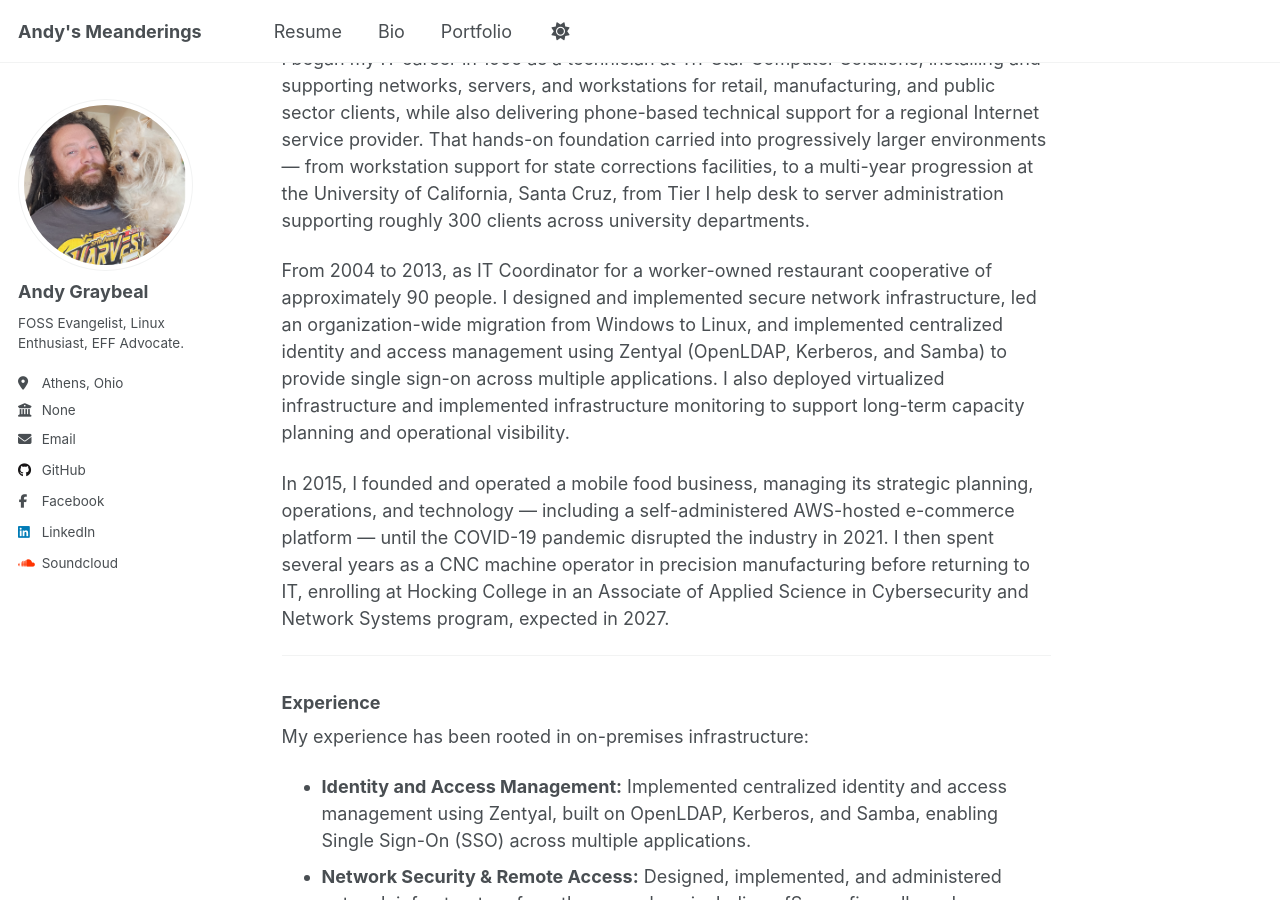
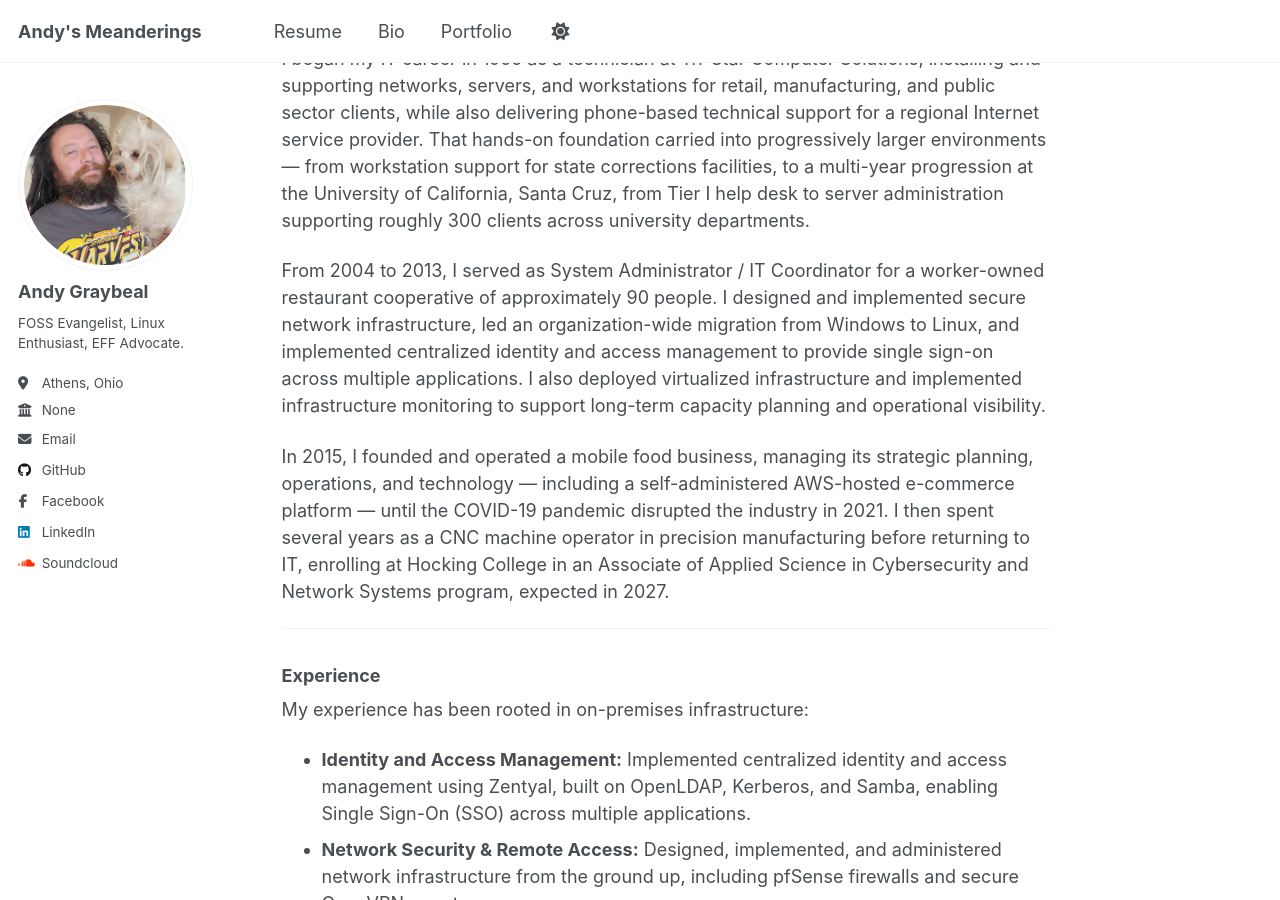
Before and after one commit to andy-graybeal/andy-graybeal.github.io, a Jekyll site: the page built from _pages/about.md, in a window 1280 px wide and 900 px high, scrolled down 560 px. Built offline with Jekyll 4.4.1, drawn with Linux system fonts in a browser that asks for light colours; a script that is not in the unit is left out.

Commit message:
Clarify job title in background section
Updated job title for clarity and consistency.

```diff
--- a/_pages/about.md
+++ b/_pages/about.md
@@ -69,7 +69,7 @@ I have 20+ years of experience supporting enterprise infrastructure across highe
 
 I began my IT career in 1995 as a technician at Tri-Star Computer Solutions, installing and supporting networks, servers, and workstations for retail, manufacturing, and public sector clients, while also delivering phone-based technical support for a regional Internet service provider. That hands-on foundation carried into progressively larger environments — from workstation support for state corrections facilities, to a multi-year progression at the University of California, Santa Cruz, from Tier I help desk to server administration supporting roughly 300 clients across university departments.
 
-From 2004 to 2013, as IT Coordinator for a worker-owned restaurant cooperative of approximately 90 people. I designed and implemented secure network infrastructure, led an organization-wide migration from Windows to Linux, and implemented centralized identity and access management using Zentyal (OpenLDAP, Kerberos, and Samba) to provide single sign-on across multiple applications. I also deployed virtualized infrastructure and implemented infrastructure monitoring to support long-term capacity planning and operational visibility.
+From 2004 to 2013, I served as System Administrator / IT Coordinator for a worker-owned restaurant cooperative of approximately 90 people. I designed and implemented secure network infrastructure, led an organization-wide migration from Windows to Linux, and implemented centralized identity and access management to provide single sign-on across multiple applications. I also deployed virtualized infrastructure and implemented infrastructure monitoring to support long-term capacity planning and operational visibility.
 
 In 2015, I founded and operated a mobile food business, managing its strategic planning, operations, and technology — including a self-administered AWS-hosted e-commerce platform — until the COVID-19 pandemic disrupted the industry in 2021. I then spent several years as a CNC machine operator in precision manufacturing before returning to IT, enrolling at Hocking College in an Associate of Applied Science in Cybersecurity and Network Systems program, expected in 2027.
 
```
